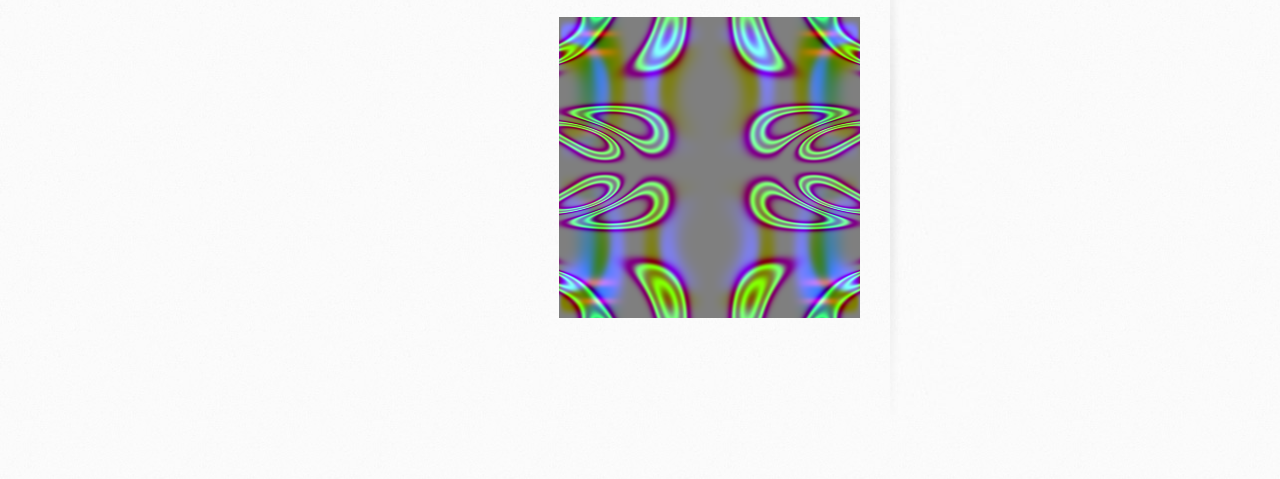
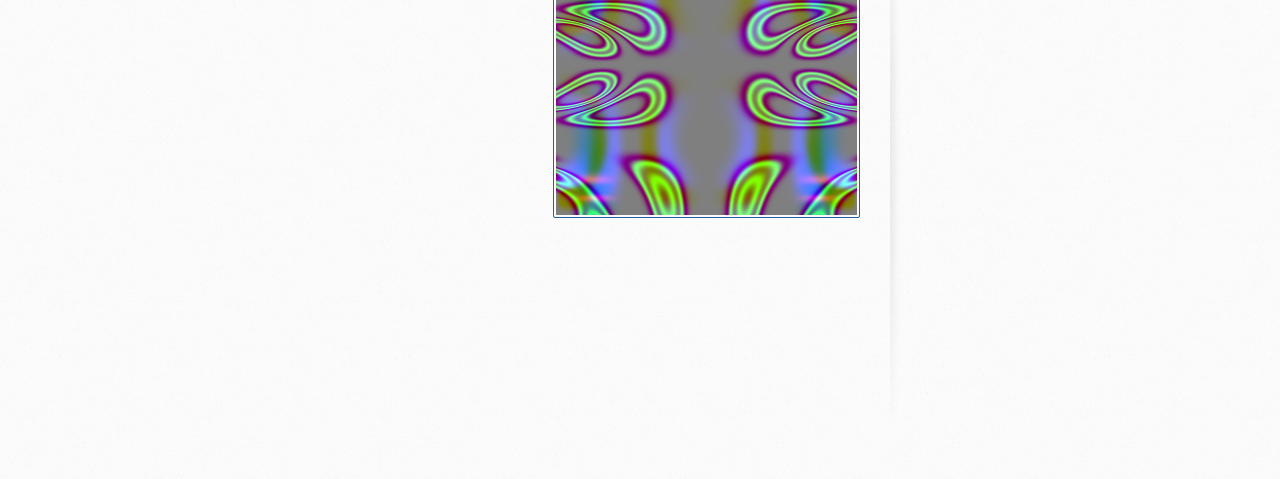
Before and after one commit to edwelker/python-imaging.github.com, a plain HTML site: page index.html in a window 1280 px wide. Shown: the part 321-800 px from the top of the page. Drawn offline with Linux system fonts and the light colour scheme.

Commit message:
Edit styles

```diff
--- a/index.html
+++ b/index.html
@@ -28,10 +28,9 @@
     <div id="content-wrapper">
       <div class="inner clearfix">
         <section id="main-content">
-          <h1>Python Imaging</h1>
-
-        <p>Home of Pillow, the "friendly" PIL fork.</p>
-        <img style="float: right" src="images/img48.png">
+            <img style="float: right; border: 1px solid #275DA1; padding: 2px; border-radius: 2px;" src="images/img48.png">
+            <h1>Python Imaging</h1>
+            <p>Home of Pillow, the "friendly" PIL fork.</p>
         </section>
 
         <aside id="sidebar">
```
